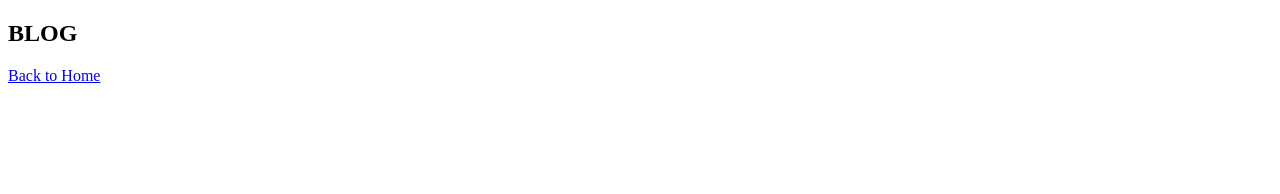
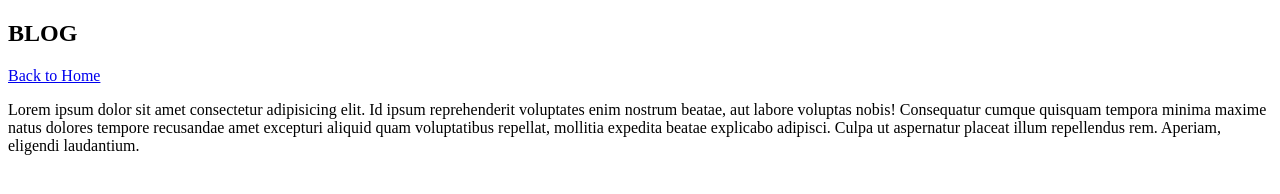
Before and after one commit to tanveerrishad/Challenges, a plain HTML site: page Challenge1/blog.html in a window 1280 px wide. Drawn offline with Linux system fonts and the light colour scheme.

Commit message:
completed

```diff
--- a/Challenge1/blog.html
+++ b/Challenge1/blog.html
@@ -2,10 +2,19 @@
 <html>
   <head>
     <title>BLOG</title>
+
   </head>
 
   <body>
     <h2>BLOG</h2>
     <a href="index.html">Back to Home</a>
+    <p>
+      Lorem ipsum dolor sit amet consectetur adipisicing elit. Id ipsum
+      reprehenderit voluptates enim nostrum beatae, aut labore voluptas nobis!
+      Consequatur cumque quisquam tempora minima maxime natus dolores tempore
+      recusandae amet excepturi aliquid quam voluptatibus repellat, mollitia
+      expedita beatae explicabo adipisci. Culpa ut aspernatur placeat illum
+      repellendus rem. Aperiam, eligendi laudantium.
+    </p>
   </body>
 </html>
```
Also changed, not shown: Challenge1/index.html (+4 -0 lines).
